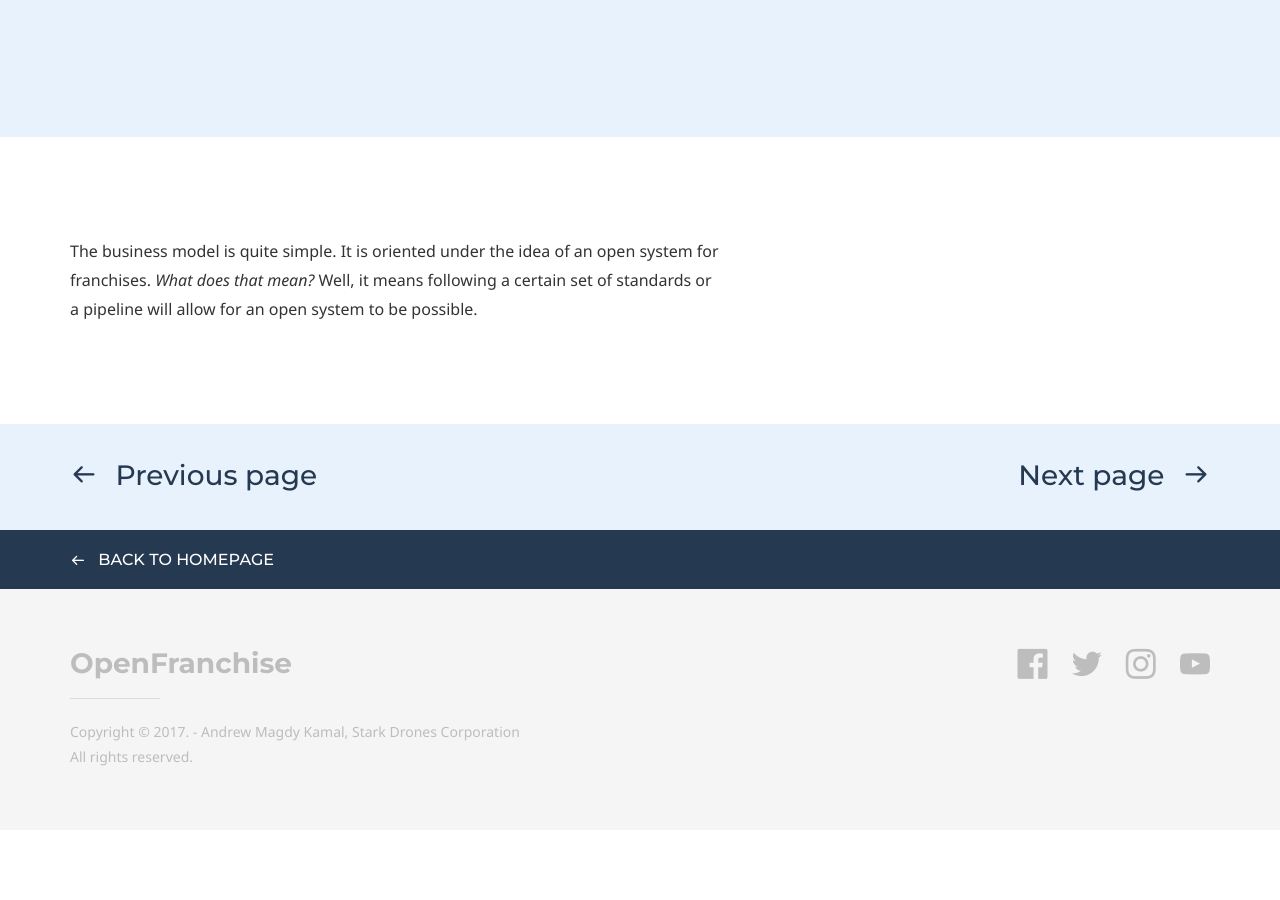
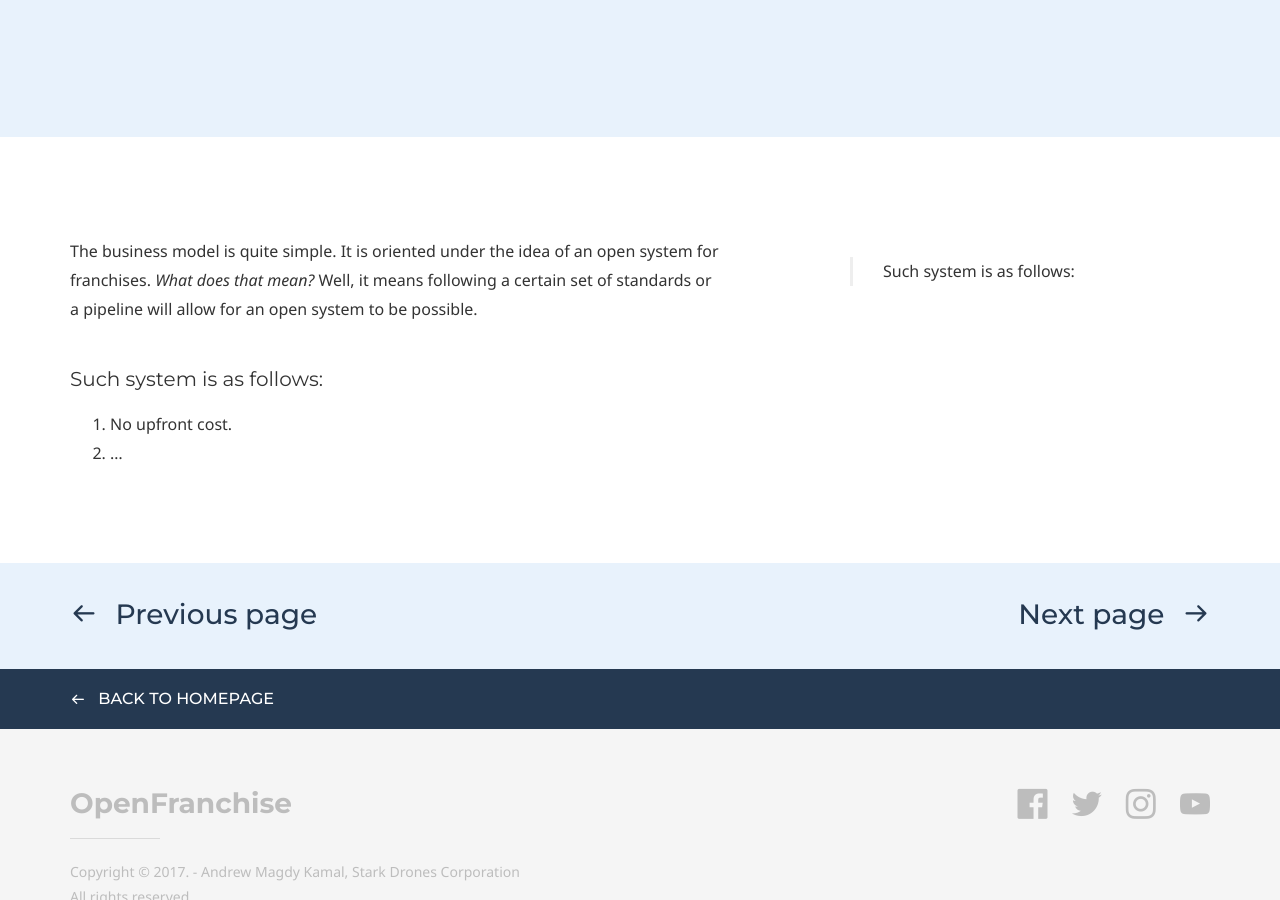
Before and after one commit to Open-Franchise/open-franchise.github.io, a Jekyll site: the page built from model.md, in a window 1280 px wide and 900 px high, scrolled down 518 px. Built offline with Jekyll 4.4.1, drawn with Linux system fonts in a browser that asks for light colours; some web fonts are replaced; before the commit the page ends 1348 px from its top, so only the background shows below that.

Commit message:
Update model.md

```diff
--- a/model.md
+++ b/model.md
@@ -29,3 +29,6 @@ page_nav:
 ---
 
 The business model is quite simple. It is oriented under the idea of an open system for franchises. *What does that mean?*  Well, it means following a certain set of standards or a pipeline will allow for an open system to be possible.
+##### Such system is as follows:
+1. No upfront cost.
+2.  ...
```
